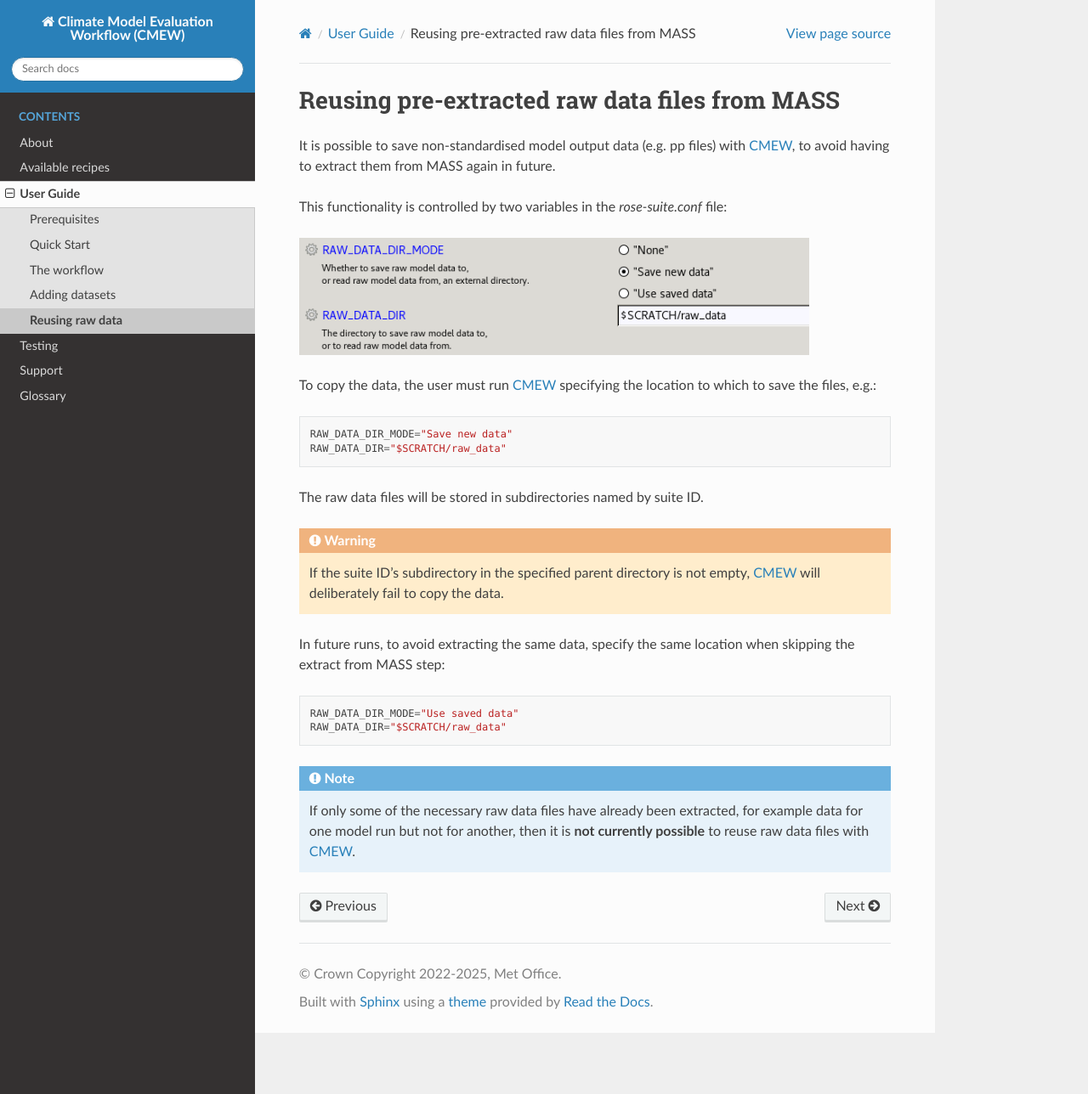
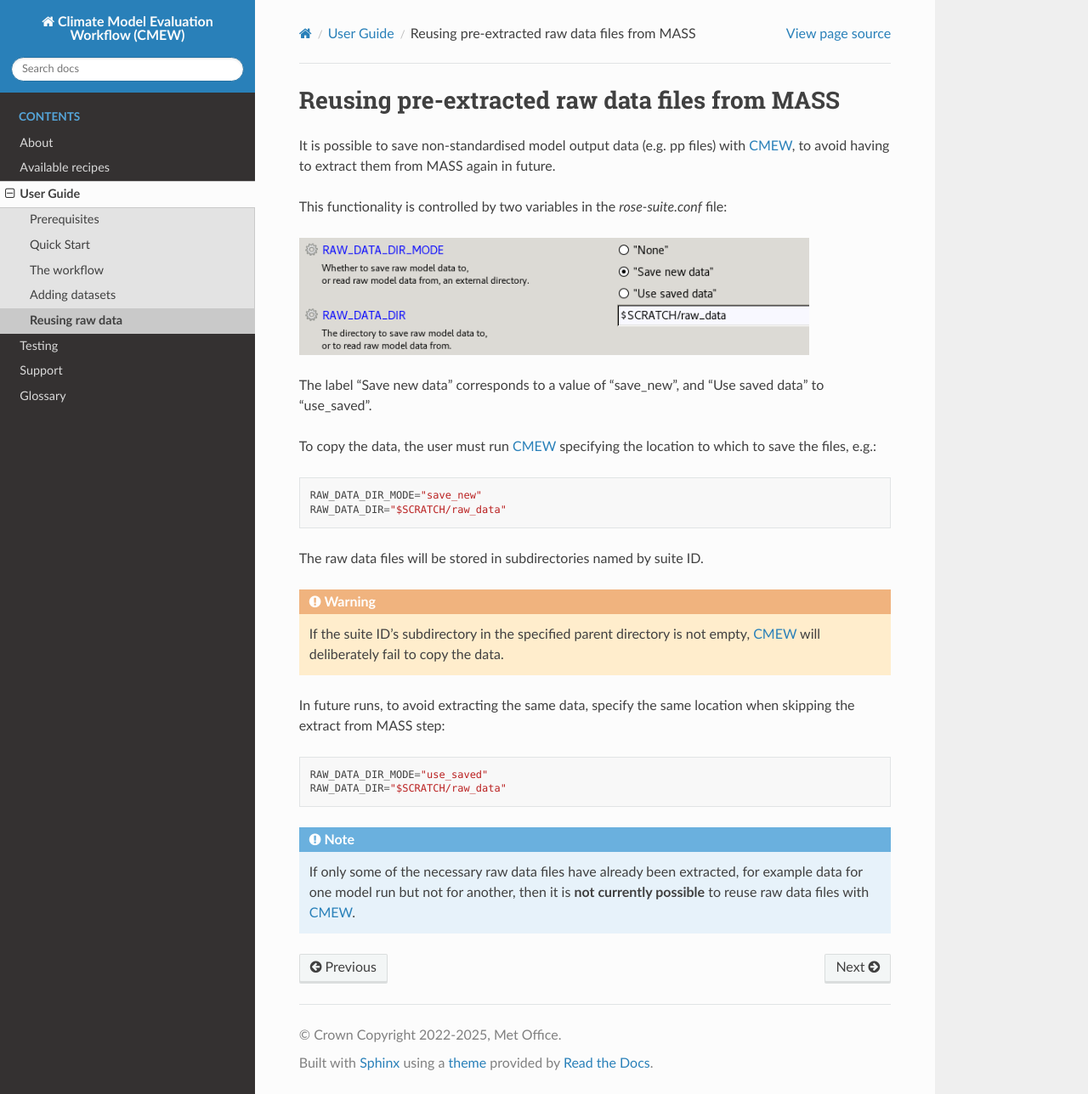
Before and after one commit to MetOffice/CMEW, a Sphinx documentation site: the page built from doc/source/user_guide/reusing_raw_data.rst, in a window 1280 px wide and 1288 px high. Shown: the whole window at 85% size. Built offline with Sphinx 7.4.7 and the Read the Docs theme 3.1.0, drawn with Linux system fonts in a browser that asks for light colours.

Commit message:
Tweaking documentation

```diff
--- a/doc/source/user_guide/reusing_raw_data.rst
+++ b/doc/source/user_guide/reusing_raw_data.rst
@@ -16,10 +16,12 @@ This functionality is controlled by two variables in the `rose-suite.conf` file:
          "RAW_DATA_DIR_MODE" and "RAW_DATA_DIR"
    :width: 600px
 
+The label "Save new data" corresponds to a value of "save_new", and "Use saved data" to "use_saved".
+
 To copy the data, the user must run |CMEW| specifying the location to which to save the files,
 e.g.::
 
-    RAW_DATA_DIR_MODE="Save new data"
+    RAW_DATA_DIR_MODE="save_new"
     RAW_DATA_DIR="$SCRATCH/raw_data"
 
 The raw data files will be stored in subdirectories named by suite ID.
```
Also changed, not shown: other parts of doc/source/user_guide/reusing_raw_data.rst (+1 -1 lines).
